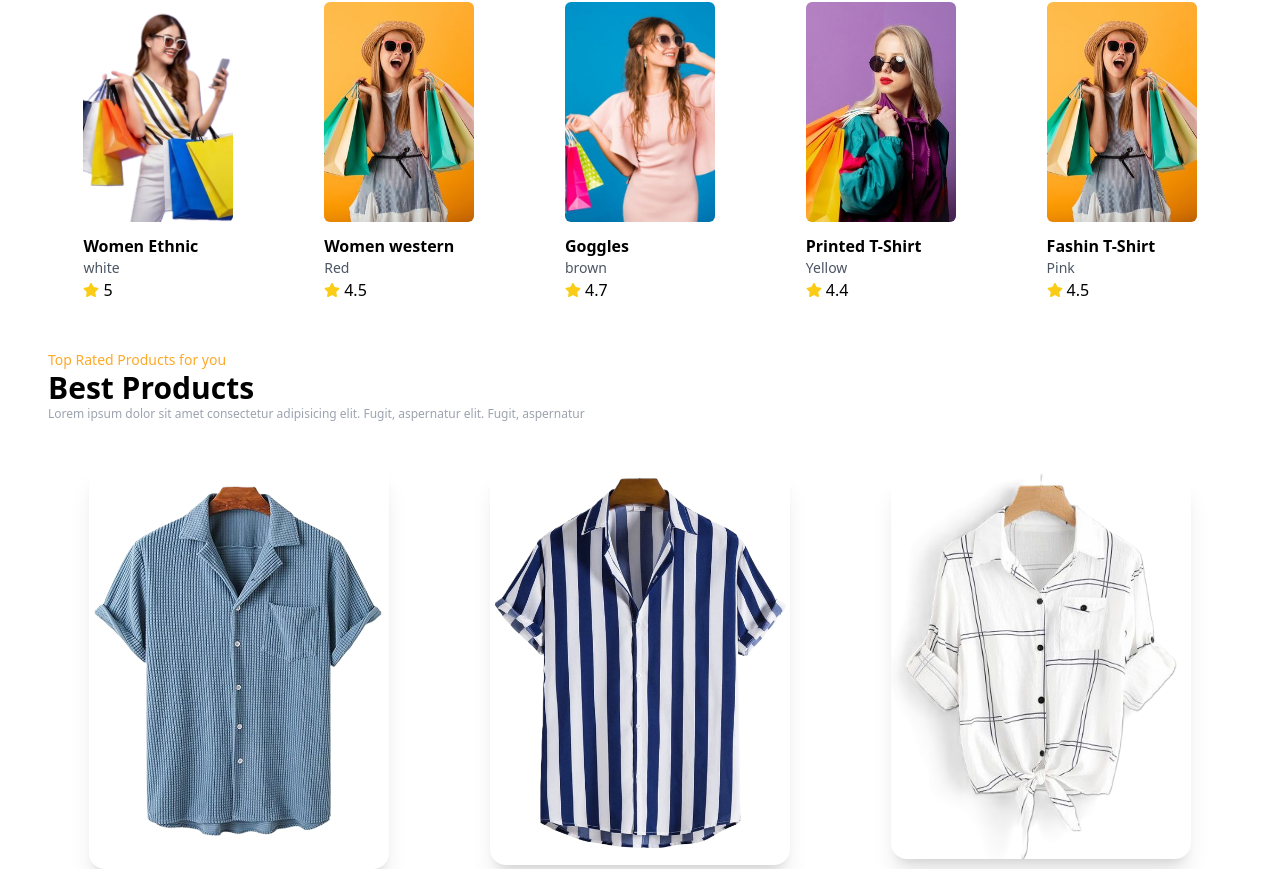
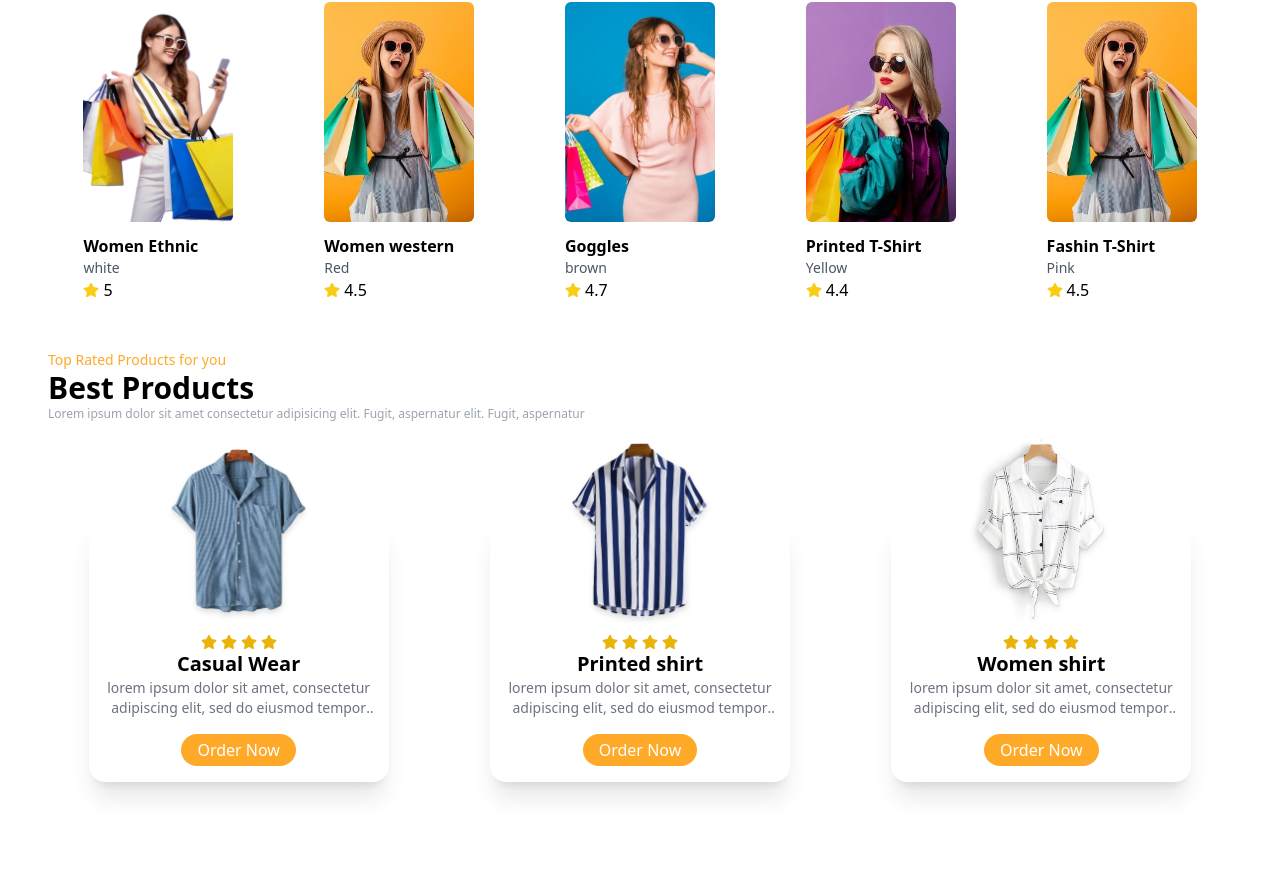
Before and after one commit to Faixan6190/E-Commerce-Website, a React (Vite) app: page / in a window 1280 px wide. Shown: the part 908-1777 px from the top of the page. After the commit the page ends 1690 px from the top, so only its background shows below. Built offline with nearby package versions, Linux system fonts and the light colour scheme.

Commit message:
complete Top Products

```diff
--- a/src/components/TopProducts/TopProducts.jsx
+++ b/src/components/TopProducts/TopProducts.jsx
@@ -34,7 +34,7 @@ const TopProducts = () => {
       <div className="container">
         {/* Header Section */}
         <div>
-          <div className="text-left mb-10">
+          <div className="text-left mb-24">
             <p className="text-sm text-primary" data-aos="fade-up">
               Top Rated Products for you
             </p>
@@ -49,12 +49,36 @@ const TopProducts = () => {
         {/* Body Section */}
         <div className="grid grid-cols-1 sm:grid-cols-2 md:grid-cols-3 gap-20 md:gap-5 place-items-center">
           {ProductsData.map((data) => (
-            <div className="rounded-2xl bg-white dark:bg-gray-800 hover:bg-black/80 dark:hover:bg-primary hover:text-white relative shadow-xl duration-300 group max-w-[300px]">
+            <div
+              data-aos="zoom-in"
+              className="rounded-2xl bg-white dark:bg-gray-800 hover:bg-black/80 dark:hover:bg-primary hover:text-white relative shadow-xl duration-300 group max-w-[300px]"
+            >
               {/* image section */}
-              <div>
-                <img src={data.img} alt="" />
+              <div className="h-[100px]">
+                <img
+                  src={data.img}
+                  alt=""
+                  className="max-w-[140px] block mx-auto transform -translate-y-20 group-hover:scale-105 duration-300 drop-shadow-md"
+                />
               </div>
               {/* details section */}
+              <div className="p-4 text-center">
+                {/* star rating */}
+                <div className="w-full flex items-center justify-center gap-1">
+                  <FaStar className="text-yellow-500" />
+                  <FaStar className="text-yellow-500" />
+                  <FaStar className="text-yellow-500" />
+                  <FaStar className="text-yellow-500" />
+                </div>
+                <h1 className="text-xl font-bold">{data.title}</h1>
+                <p className="text-gray-500 group-hover:text-white duration-300 text-sm line-clamp-2">{data.description}</p>
+                <button
+                  className="bg-primary hover:scale-105 duration-300 text-white py-1 px-4 rounded-full mt-4 group-hover:bg-white group-hover:text-primary"
+                  // onClick={handleOrderPopup}
+                >
+                  Order Now
+                </button>
+              </div>
             </div>
           ))}
         </div>
```
